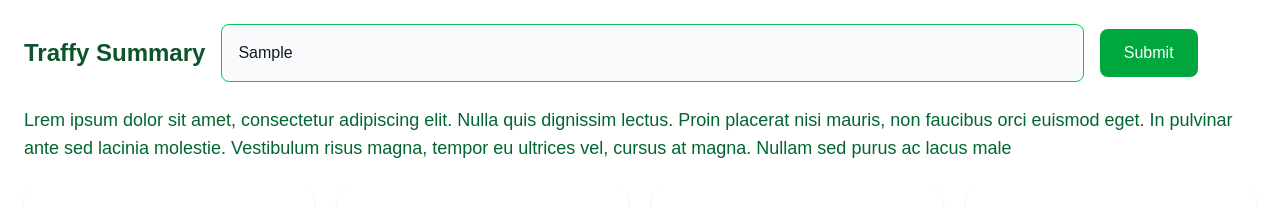
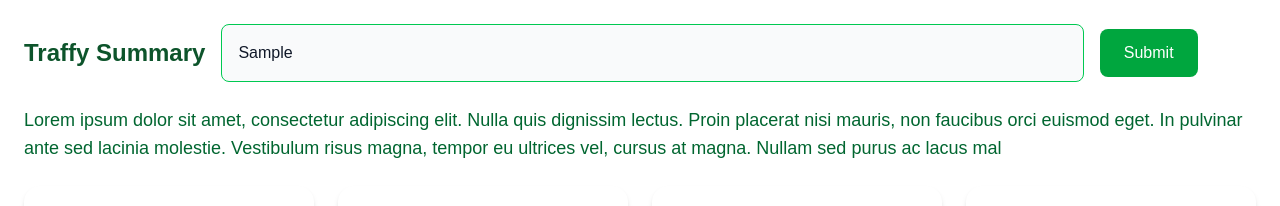
Before and after one commit to Rujipas-Thongpao/DSDE-frontend, a Next.js app: page / in a window 1280 px wide. Both pictures are taken after typing "Sample" into the empty fields and a click on the button "Submit". Shown: the top 206 px of the page. Built offline with nearby package versions, Linux system fonts and the light colour scheme; no server answers.

Commit message:
fix missing 2nd char

```diff
--- a/src/app/components/Typewriter.tsx
+++ b/src/app/components/Typewriter.tsx
@@ -6,22 +6,21 @@ const useTypewriter = (text: string, speed = 50) => {
 
     useEffect(() => {
       let i = 0;
-    const typingInterval = setInterval(() => {
-      if (i < text.length) {
-        setDisplayText((prevText) => prevText + text.charAt(i));
+      const type = () => {
+        if (i <= text.length) {
+          setDisplayText(text.slice(0, i));
           i++;
-      } else {
-        clearInterval(typingInterval);
+          setTimeout(type, speed);
         }
-    }, speed);
+      };
+      type();
 
-    return () => {
-      clearInterval(typingInterval);
-    };
+      return () => {};
     }, [text, speed]);
 
     return displayText;
   };
+
 
 interface TypewriterProps {
   text: string;
```
Lines whose indentation alone changed are shown as unchanged.
